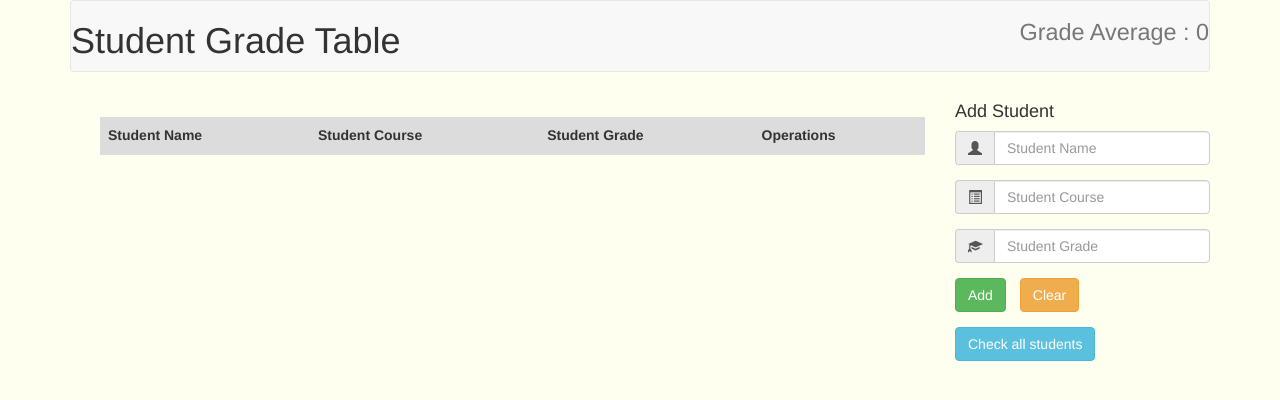
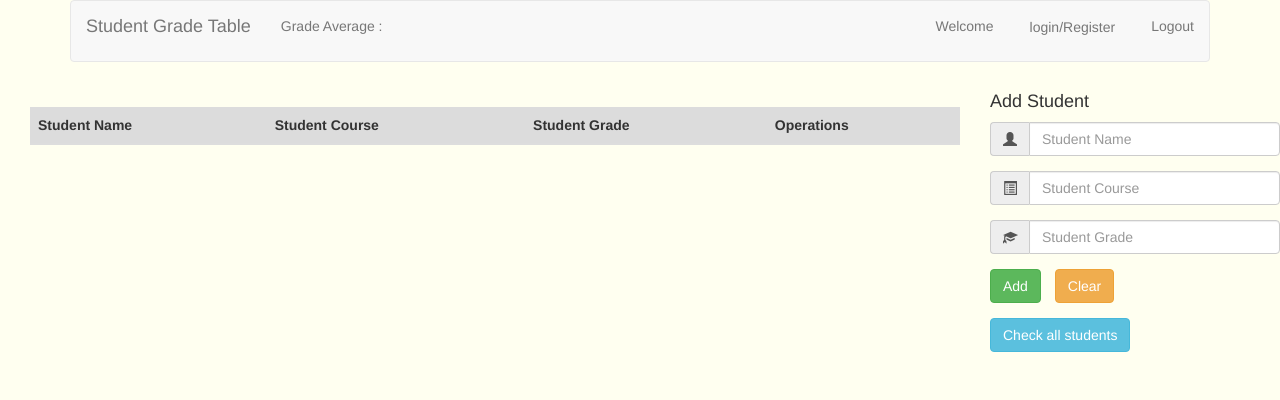
Before and after one commit to sasa-us/grade-management, a PHP site: page / in a window 1280 px wide. Shown: the top 400 px of the page. Run offline with PHP 8.4, Linux system fonts and the light colour scheme; data that the repository does not hold is empty; a stand-in replaces the project's code that opens the database connection; some libraries are stand-ins or nearby versions.

Commit message:
login form setup

```diff
--- a/assets/css/style.css
+++ b/assets/css/style.css
@@ -2,6 +2,10 @@ body{
     background-color: ivory;
 
 
+}
+.navbar button{
+    border-style: none;
+    background: inherit;
 }
 div.student-add-form {
     z-index: 11;
@@ -68,6 +72,17 @@ tr.strikeout td:before {
 
 
 
+/* -------------loginmodal----------------- */
+
+input#rememberme-0 {
+    margin-left: -12px;
+}
+
+
+
+
+
+
 /* ---------------------update form modal--------------------> */
 .modal-body .form-horizontal .col-sm-2,
 .modal-body .form-horizontal .col-sm-10 {
--- /dev/null
+++ b/assets/js/login-out.js
@@ -0,0 +1,38 @@
+$(document).ready(init);
+function init() {
+    // addClickHandlersToElements();
+    $("#loginFormButton").on('click', loginUser);
+    $("#logoutButton").on('click', logoutUser);
+
+}
+// function addClickHandlersToElements() {
+//     debugger;
+//     $("#loginButton").on('click', loginUser);
+//     $("#logoutButton").on('click', logoutUser);
+// }
+function loginUser() {
+    var email = $('#email').val();
+    var password = $('#password').val();
+    logindata = {
+        email: email,
+        password: password,
+        action: 'login'
+    }
+    $.ajax({
+        url: 'data.php',
+        data: logindata,
+        dataType: 'json',
+        method: 'post',
+        success: function(response) {
+            console.log( 'response is ', response);
+        },
+        error: function(response) {
+            console.log(JSON.stringify(response));
+        }
+
+
+    });
+}
+function logoutUser() {
+    alert('bye');
+}
--- a/data.php
+++ b/data.php
@@ -34,6 +34,8 @@ switch($_POST['action']){
 	case 'update':
 		include 'dataApi/update.php';
 		break;
+	case 'login':
+		include 'dataApi/user/login.php';
 }
 
 
--- /dev/null
+++ b/dataApi/user/login.php
@@ -0,0 +1,3 @@
+<?
+ print_r($_POST);
+?>
--- a/index.html
+++ b/index.html
@@ -17,21 +17,54 @@
 
 <body>
     <div class="container">
-
         <!-- nav bar -==========================================================-->
         <div class="navbar navbar-default">
             <!-- only show this element when the isnt on mobile -->
-            <h1 class="hidden-xs">Student Grade Table
-                <small class="pull-right">Grade Average :
+            <div class="navbar-header">
+                <button type="button" class="navbar-toggle collapsed" data-toggle="collapse" data-target="#bs-nav-demo" aria-expanded="false">
+                    <!-- <span class="sr-only">Toggle navigation</span> -->
+                    <span class="icon-bar"></span>
+                    <span class="icon-bar"></span>
+                    <span class="icon-bar"></span>
+                </button>
+                <a href="#" class="navbar-brand">Student Grade Table</a>
+            </div>
+            <div class="collapse navbar-collapse" id="bs-nav-demo">
+                <ul class="nav navbar-nav">
+                    <li>
+                        <a href="#">Grade Average :</a>
+                    </li>
+                </ul>
+                <ul class="nav navbar-nav navbar-right">
+                    <li id="itemDisplay">
+                        <a href="#">
+                            <p>Welcome
+                                <span id='loginUserName'> </span>
+                            </p>
+                        </a>
+                    </li>
+                    <li id="loginButton">
+                        <a>
+                            <button data-toggle="modal" data-target=".bs-modal-sm">login/Register</button>
+                        </a>
+                    </li>
+                    <li id="logoutButton">
+                        <a>Logout</a>
+                    </li>
+                </ul>
+            </div>
+            <!-- <h1 class="hidden-xs">Student Grade Table
+                <h4>Grade Average :
                     <span class="avgGrade text-white-50 bg-dark">0</span>
-                </small>
-            </h1>
+                </h4>
+            </h1> -->
             <!-- only show this element when the user gets to a mobile version -->
-            <h3 class="hidden-sm hidden-md hidden-lg">Student Grade Table
+            <!-- <h3 class="hidden-sm hidden-md hidden-lg">Student Grade Table
                 <small>Grade Average :
                     <span class="avgGrade">0</span>
                 </small>
-            </h3>
+            </h3> -->
+        </div>
     </div>
     <!-- nav bar end-==========================================================->
         <!-form ============================================================== -->
@@ -146,7 +179,7 @@
                                 <span class="input-group-addon">
                                     <span class="glyphicon glyphicon-list-alt"></span>
                                 </span>
-                                <input type="text" class="form-control"  name="course" id="updateCourse" placeholder="Student Course" />
+                                <input type="text" class="form-control" name="course" id="updateCourse" placeholder="Student Course" />
                             </div>
                         </div>
 
@@ -167,7 +200,7 @@
 
                 <!-- Modal Footer -->
                 <div class="modal-footer">
-                    <button type="button" id="saveChange" class="btn btn-primary"  data-dismiss="modal">
+                    <button type="button" id="saveChange" class="btn btn-primary" data-dismiss="modal">
                         Save changes
                     </button>
 
@@ -181,16 +214,145 @@
 
     <!-- update modal end  -->
 
+    <!-- login modal -->
+
+    <div class="modal fade bs-modal-sm" id="myModal" tabindex="-1" role="dialog" aria-labelledby="mySmallModalLabel" aria-hidden="true">
+        <div class="modal-dialog modal-sm">
+            <div class="modal-content">
+                <br>
+                <div class="bs-example bs-example-tabs">
+                    <ul id="myTab" class="nav nav-tabs">
+                        <li class="active">
+                            <a href="#signin" data-toggle="tab">Login</a>
+                        </li>
+                        <li class="">
+                            <a href="#signup" data-toggle="tab">Register</a>
+                        </li>
+                        <li class="">
+                            <a href="#why" data-toggle="tab">Why?</a>
+                        </li>
+                    </ul>
+                </div>
+                <div class="modal-body">
+                    <div id="myTabContent" class="tab-content">
+                        <div class="tab-pane fade in" id="why">
+                            <p>We need this information so that you can receive access to the site and its content. Rest assured
+                                your information will not be sold, traded, or given to anyone.</p>
+                            <p></p>
+                            <br> Please contact
+                            <a mailto:href="sharryluh@gmail.com">sharryluh@gmail.com</a> for any other inquiries.</p>
+                        </div>
 
 
+                        <div class="tab-pane fade active in" id="signin">
+                            <form class="form-horizontal">
+                                <fieldset>
+                                    <!-- Sign In Form -->
+                                    <!-- Text input-->
+                                    <div class="control-group">
+                                        <label class="control-label" for="email">Email:</label>
+                                        <div class="controls">
+                                            <input required="" id="email" name="email" type="text" class="form-control" placeholder="example@lfz.edu" class="input-medium"
+                                                required="">
+                                        </div>
+                                    </div>
+
+                                    <!-- Password input-->
+                                    <div class="control-group">
+                                        <label class="control-label" for="password">Password:</label>
+                                        <div class="controls">
+                                            <input required="" id="password" name="password" class="form-control" type="password" placeholder="********" class="input-medium">
+                                        </div>
+                                    </div>
+
+                                    <!-- Multiple Checkboxes (inline) -->
+                                    <div class="control-group">
+                                        <label class="control-label" for="rememberme"></label>
+                                        <div class="controls">
+                                            <label class="checkbox inline" for="rememberme-0">
+                                                <input type="checkbox" name="rememberme" id="rememberme-0" value="Remember me"> Remember me
+                                            </label>
+                                        </div>
+                                    </div>
+
+                                    <!-- Button -->
+                                    <div class="control-group">
+                                        <label class="control-label" for="loginFormButton"></label>
+                                        <div class="controls">
+                                            <button id="loginFormButton" name="loginFormButton" class="btn btn-success">Login</button>
+                                        </div>
+                                    </div>
+                                </fieldset>
+                            </form>
+                        </div>
+            <!-- signup -->
+                        <div class="tab-pane fade" id="signup">
+                            <form class="form-horizontal">
+                                <fieldset>
+                                    <!-- Sign Up Form -->
+                                    <!-- Text input-->
+                                    <div class="control-group">
+                                        <label class="control-label" for="email">Email:</label>
+                                        <div class="controls">
+                                            <input id="email" name="email" class="form-control" type="text" placeholder="example@lfz.edu" class="input-large" required="">
+                                        </div>
+                                    </div>
+
+                                    <!-- Text input-->
+                                    <div class="control-group">
+                                        <label class="control-label" for="userid">Name:</label>
+                                        <div class="controls">
+                                            <input id="userid" name="userid" class="form-control" type="text" placeholder="firstName lastName" class="input-large" required="">
+                                        </div>
+                                    </div>
+
+                                    <!-- Password input-->
+                                    <div class="control-group">
+                                        <label class="control-label" for="password">Password:</label>
+                                        <div class="controls">
+                                            <input id="password" name="password" class="form-control" type="password" placeholder="********" class="input-large" required="">
+                                            <em>1-8 Characters</em>
+                                        </div>
+                                    </div>
+
+                                    <!-- Text input-->
+                                    <div class="control-group">
+                                        <label class="control-label" for="reenterpassword">Re-Enter Password:</label>
+                                        <div class="controls">
+                                            <input id="reenterpassword" class="form-control" name="reenterpassword" type="password" placeholder="********" class="input-large"
+                                                required="">
+                                        </div>
+                                    </div>
 
 
+                                    <!-- Button -->
+                                    <div class="control-group">
+                                        <label class="control-label" for="confirmsignup"></label>
+                                        <div class="controls">
+                                            <button id="confirmsignup" name="confirmsignup" class="btn btn-success">Sign Up</button>
+                                        </div>
+                                    </div>
+                                </fieldset>
+                            </form>
+                        </div>
+                    </div>
+                </div>
+                <div class="modal-footer">
+                    <center>
+                        <button type="button" class="btn btn-default" data-dismiss="modal">Close</button>
+                    </center>
+                </div>
+            </div>
+        </div>
+    </div>
+    <!-- -- end login modal -->
     <!-- <script src="http://ajax.googleapis.com/ajax/libs/jquery/2.1.3/jquery.min.js"></script> -->
     <script type="text/javascript" src="assets/js/lib/jquery-2.1.4.min.js"></script>
 
     <script src="http://maxcdn.bootstrapcdn.com/bootstrap/3.3.4/js/bootstrap.min.js"></script>
     <script defer src="https://use.fontawesome.com/releases/v5.0.6/js/all.js"></script>
     <script src="assets/js/script.js"></script>
+    <script src="assets/js/login-out.js"></script>
 </body>
 
 </html>
```
Lines whose indentation alone changed are shown as unchanged.
